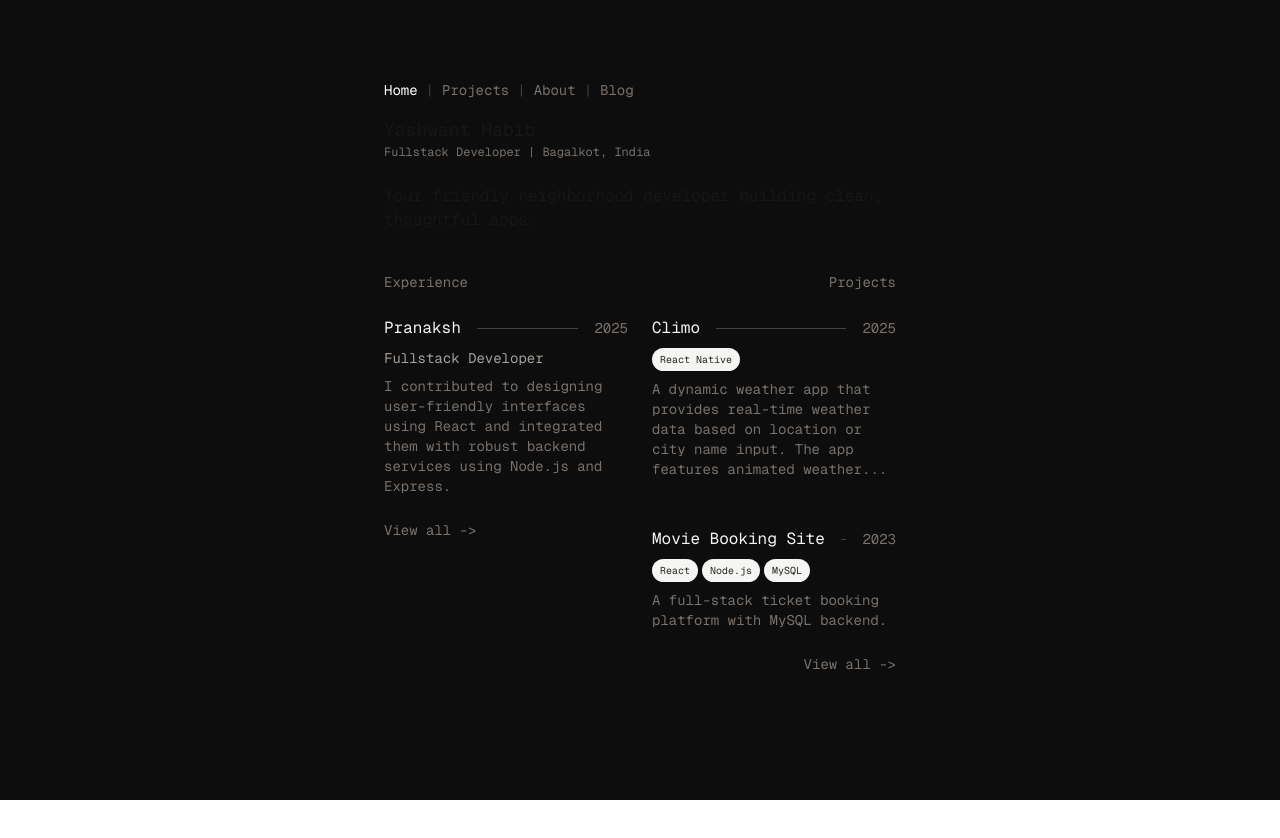
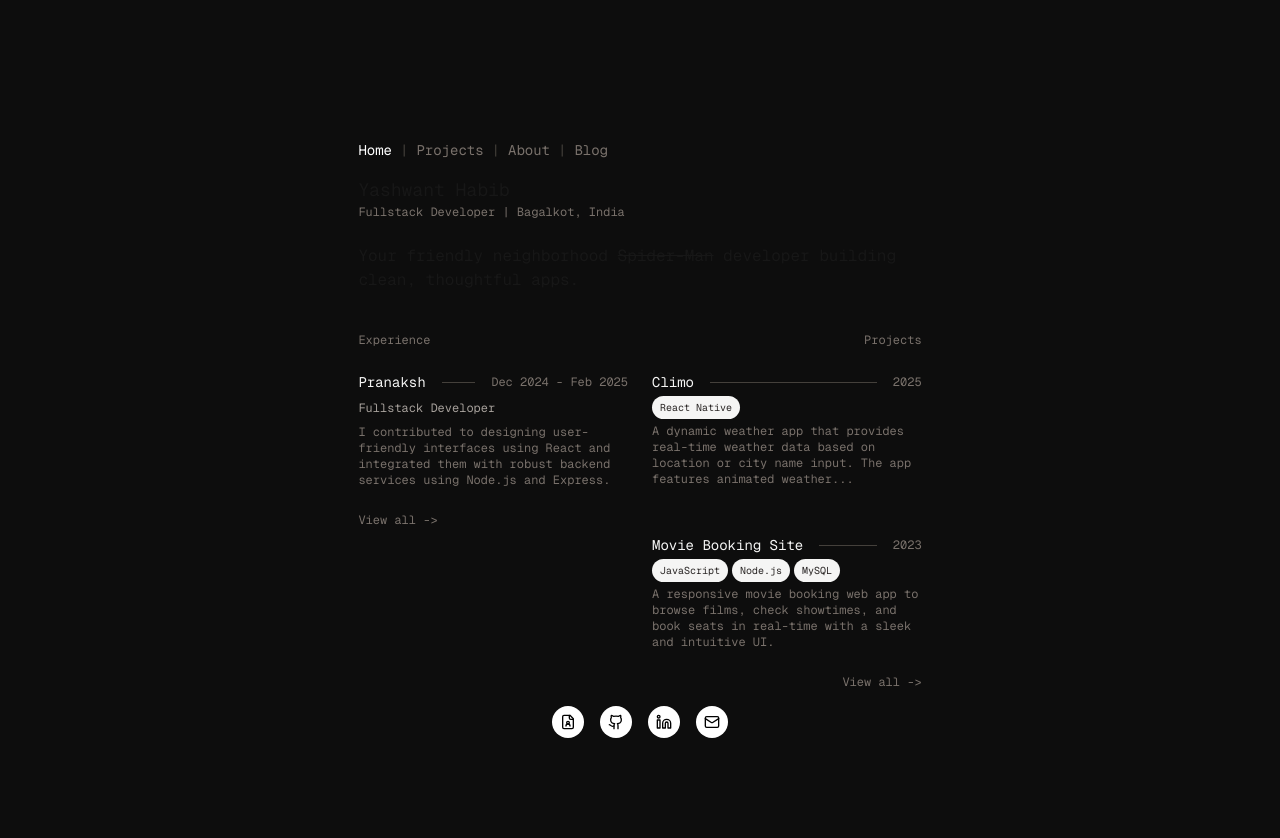
Before and after one commit to YashwantHabib/portfolio-yashwant, a Next.js app: page / in a window 1280 px wide. Shown: the top 838 px of the page. Before the commit the page ends 800 px from the top, so only its background shows below. Built offline with nearby package versions, Linux system fonts and the light colour scheme.

Commit message:
Feat, Improved Styling and added Socials

```diff
--- a/src/app/_components/experience.tsx
+++ b/src/app/_components/experience.tsx
@@ -3,21 +3,23 @@ import { experience } from "../_data/experience";
 export default function Experience() {
   return (
     <div className="flex-1 py-6 sm:py-0 sm:pr-3">
-      <div className="text-stone-500 text-sm">Experience</div>
+      <div className="text-stone-500 text-xs">Experience</div>
       <div>
         {experience.map((exp) => (
-          <div key={exp.company} className="py-6">
+          <div key={exp.company} className="py-6 cursor-pointer ">
             <div className="flex items-center gap-4">
-              <span className="text-base text-stone-100 ">{exp.company}</span>
+              <span className="text-sm text-stone-100 ">{exp.company}</span>
               <div className="flex-1 border-t border-stone-700" />
-              <span className="text-sm text-stone-500 ">{exp.duration}</span>
+              <span className="text-xs text-stone-500 ">{exp.duration}</span>
             </div>
-            <p className="py-2 text-sm text-stone-400 ">{exp.role}</p>
-            <p className="text-sm text-stone-500">{exp.description} </p>
+            <p className="py-2 text-xs text-stone-400 ">{exp.role}</p>
+            <p className="text-xs text-stone-500">{exp.description} </p>
           </div>
         ))}
       </div>
-      <div className="text-stone-500 text-sm">View all -{">"}</div>
+      <div className="text-stone-500 text-xs  cursor-pointer">
+        View all -{">"}
+      </div>
     </div>
   );
 }
--- a/src/app/_components/intro.tsx
+++ b/src/app/_components/intro.tsx
@@ -8,7 +8,16 @@ export default function Intro() {
       <p className="text-xs text-stone-500">
         {intro.title} | {intro.location}
       </p>
-      <p className="py-6">{intro.tagline}</p>
+      <p className="py-6">
+        {intro.taglineStart}{" "}
+        <span className="relative group line-through">
+          {intro.taglineStrike}
+          <span className="absolute -top-6 left-1/2 -translate-x-1/2 opacity-0 group-hover:opacity-100 transition-opacity text-xl">
+            🕷️
+          </span>
+        </span>{" "}
+        {intro.taglineEnd}
+      </p>
     </div>
   );
 }
--- a/src/app/_components/projects.tsx
+++ b/src/app/_components/projects.tsx
@@ -3,30 +3,30 @@ import { projects } from "../_data/projects";
 export default function Projects() {
   return (
     <div className="flex-1 py-6 sm:py-0 sm:pl-3">
-      <div className="text-stone-500 text-sm text-left sm:text-right">
+      <div className="text-stone-500 text-xs text-left sm:text-right">
         Projects
       </div>
       <div>
         {projects.map((project) => (
-          <div key={project.title} className="py-6">
+          <div key={project.title} className="py-6 cursor-pointer">
             <div className="flex items-center gap-4">
-              <span className="text-base text-stone-100 ">{project.title}</span>
+              <span className="text-sm text-stone-100 ">{project.title}</span>
               <div className="flex-1 border-t border-stone-700" />
-              <span className="text-sm text-stone-500 ">{project.year}</span>
+              <span className="text-xs text-stone-500 ">{project.year}</span>
             </div>
             {project.tech.map((tech) => (
               <span
                 key={tech}
-                className="inline-block text-[10px] bg-stone-100 text-stone-800 px-2 py-1 my-2 mr-1 rounded-full"
+                className="inline-block text-[10px] bg-stone-100 text-stone-800 px-2 py-1 my-1 mr-1 rounded-full"
               >
                 {tech}
               </span>
             ))}
-            <p className="text-sm text-stone-500">{project.description}</p>
+            <p className="text-xs text-stone-500">{project.description}</p>
           </div>
         ))}
       </div>
-      <div className="text-stone-500 text-sm text-left sm:text-right">
+      <div className="text-stone-500 text-xs text-left sm:text-right">
         View all -{">"}
       </div>
     </div>
--- /dev/null
+++ b/src/app/_components/socials.tsx
@@ -0,0 +1,46 @@
+"use client";
+
+import { Github, Linkedin, Mail, FileUser } from "lucide-react";
+
+export default function Socials() {
+  return (
+    <div className="py-4">
+      <div className="flex flex-row justify-center gap-4">
+        <a
+          href="https://drive.google.com/file/d/1NbT2MF4WWQwd5BqkAcIzPtXNJeGksnzu/view?usp=drivesdk"
+          target="_blank"
+          rel="noopener noreferrer"
+          aria-label="Resume"
+          className="bg-white rounded-full p-2"
+        >
+          <FileUser className="w-4 h-4 text-black hover:opacity-70 transition" />
+        </a>
+        <a
+          href="https://github.com/YashwantHabib"
+          target="_blank"
+          rel="noopener noreferrer"
+          aria-label="GitHub"
+          className="bg-white rounded-full p-2"
+        >
+          <Github className="w-4 h-4 text-black hover:opacity-70 transition" />
+        </a>
+        <a
+          href="https://www.linkedin.com/in/yashwant-habib"
+          target="_blank"
+          rel="noopener noreferrer"
+          aria-label="LinkedIn"
+          className="bg-white rounded-full p-2"
+        >
+          <Linkedin className="w-4 h-4 text-black hover:opacity-70 transition" />
+        </a>
+        <a
+          href="mailto:yashwanthabib567@gmail.com"
+          aria-label="Email"
+          className="bg-white rounded-full p-2"
+        >
+          <Mail className="w-4 h-4 text-black hover:opacity-70 transition" />
+        </a>
+      </div>
+    </div>
+  );
+}
--- a/src/app/_data/experience.ts
+++ b/src/app/_data/experience.ts
@@ -5,7 +5,7 @@ export const experience: Experience[] = [
     company: "Pranaksh",
     description:
       "I contributed to designing user-friendly interfaces using React and integrated them with robust backend services using Node.js and Express.",
-    duration: "2025",
+    duration: "Dec 2024 - Feb 2025",
     role: "Fullstack Developer",
   },
 ];
--- a/src/app/_data/intro.ts
+++ b/src/app/_data/intro.ts
@@ -4,6 +4,7 @@ export const intro: Intro = {
   name: "Yashwant Habib",
   title: "Fullstack Developer",
   location: "Bagalkot, India",
-  tagline:
-    "Your friendly neighborhood developer building clean, thoughtful apps.",
+  taglineStart: "Your friendly neighborhood",
+  taglineStrike: "Spider-Man",
+  taglineEnd: "developer building clean, thoughtful apps.",
 };
--- a/src/app/_data/projects.ts
+++ b/src/app/_data/projects.ts
@@ -11,8 +11,9 @@ export const projects: Project[] = [
   },
   {
     title: "Movie Booking Site",
-    description: "A full-stack ticket booking platform with MySQL backend.",
-    tech: ["React", "Node.js", "MySQL"],
+    description:
+      "A responsive movie booking web app to browse films, check showtimes, and book seats in real-time with a sleek and intuitive UI.",
+    tech: ["JavaScript", "Node.js", "MySQL"],
     year: "2023",
   },
 ];
--- a/src/app/_types/index.ts
+++ b/src/app/_types/index.ts
@@ -18,5 +18,7 @@ export type Intro = {
   name: string;
   title: string;
   location: string;
-  tagline: string;
+  taglineStart: string;
+  taglineStrike: string;
+  taglineEnd: string;
 };
--- a/src/app/layout.tsx
+++ b/src/app/layout.tsx
@@ -28,7 +28,7 @@ export default function RootLayout({
       <body
         className={`${geistSans.variable} ${geistMono.variable} antialiased`}
       >
-        <div className="bg-[#0d0d0d]  min-h-screen p-8 pb-20 sm:p-20 sm:px-[30%] font-[family-name:var(--font-geist-mono)]">
+        <div className="bg-[#0d0d0d]  min-h-screen p-8 pb-20 sm:p-35 sm:px-[28%] font-[family-name:var(--font-geist-mono)]">
           <Navbar />
           {children}
         </div>
--- a/src/app/page.tsx
+++ b/src/app/page.tsx
@@ -1,6 +1,7 @@
 import Experience from "./_components/experience";
 import Intro from "./_components/intro";
 import Projects from "./_components/projects";
+import Socials from "./_components/socials";
 
 export default function Home() {
   return (
@@ -8,9 +9,9 @@ export default function Home() {
       <Intro />
       <div className="flex flex-col sm:flex-row">
         <Experience />
-
         <Projects />
       </div>
+      <Socials />
     </div>
   );
 }
```
Also changed, not shown: package.json (+7 -6 lines), 1 other file (tests, documents, lock files or other folders).
